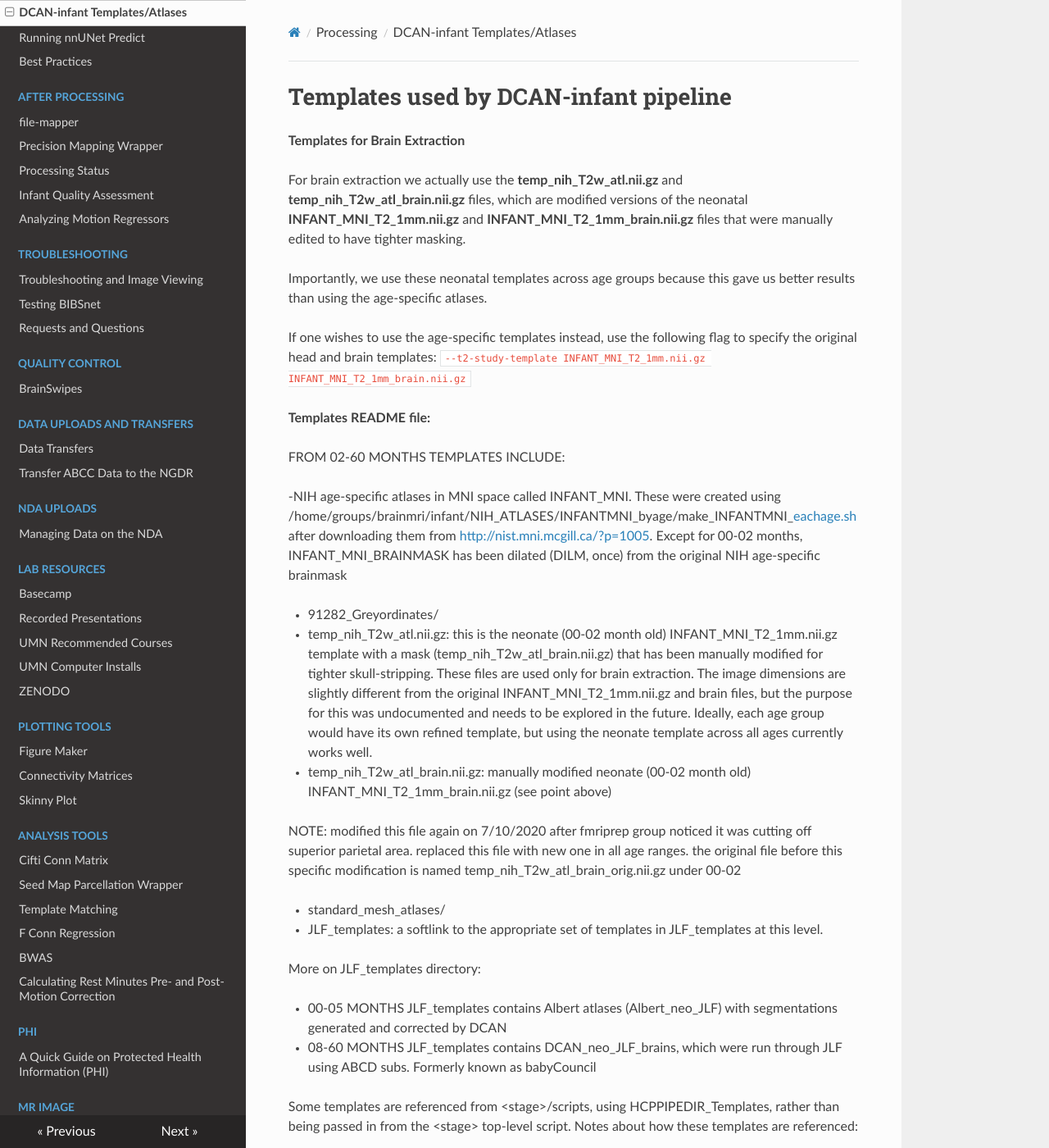
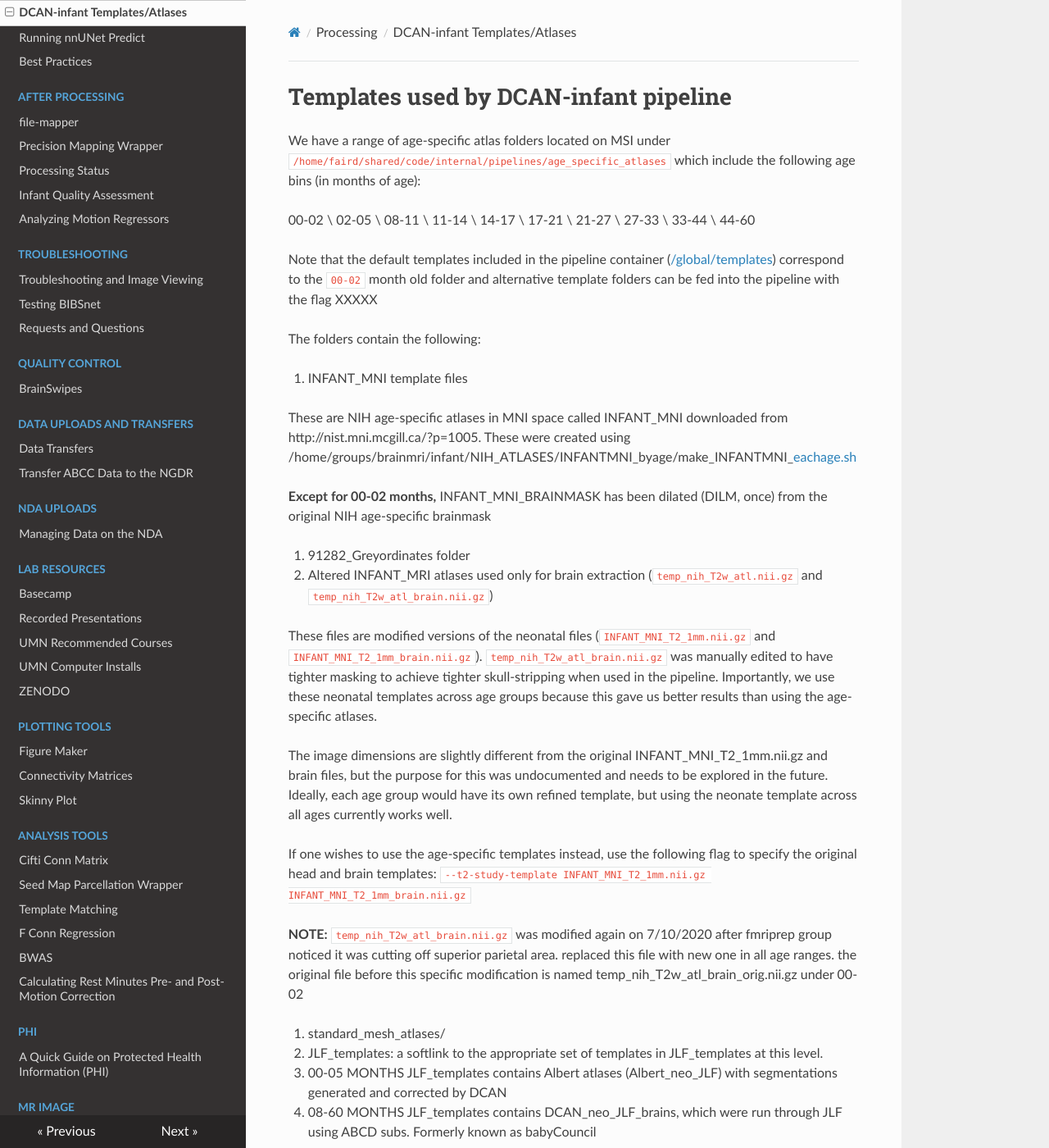
Before and after one commit to DCAN-Labs/cdni-brain, an MkDocs documentation site: the page built from docs/dcan-infant-templates.md, in a window 1280 px wide and 1400 px high. Shown: the whole window at 82% size. Built offline with MkDocs 1.6.1, drawn with Linux system fonts in a browser that asks for light colours; nearby versions of some CDN libraries; some of the changed text lies outside the part shown.

Commit message:
Update dcan-infant-templates.md

```diff
--- a/docs/dcan-infant-templates.md
+++ b/docs/dcan-infant-templates.md
@@ -1,35 +1,44 @@
 # Templates used by DCAN-infant pipeline
 
-**Templates for Brain Extraction**
+We have a range of age-specific atlas folders located on MSI under `/home/faird/shared/code/internal/pipelines/age_specific_atlases` which include the following age bins (in months of age):
 
-For brain extraction we actually use the **temp_nih_T2w_atl.nii.gz** and **temp_nih_T2w_atl_brain.nii.gz** files, which are modified versions of the neonatal **INFANT_MNI_T2_1mm.nii.gz** and **INFANT_MNI_T2_1mm_brain.nii.gz** files that were manually edited to have tighter masking.
+00-02 \
+02-05 \
+08-11 \
+11-14 \
+14-17 \
+17-21 \
+21-27 \
+27-33 \
+33-44 \
+44-60
 
+Note that the default templates included in the pipeline container ([/global/templates](https://github.com/DCAN-Labs/dcan-infant-pipeline/tree/main/global/templates)) correspond to the `00-02` month old folder and alternative template folders can be fed into the pipeline with the flag XXXXX
 
-Importantly, we use these neonatal templates across age groups because this gave us better results than using the age-specific atlases.
+The folders contain the following:
+
+1.  INFANT_MNI template files
+
+These are NIH age-specific atlases in MNI space called INFANT_MNI downloaded from http://nist.mni.mcgill.ca/?p=1005. These were created using /home/groups/brainmri/infant/NIH_ATLASES/INFANTMNI_byage/make_INFANTMNI_[eachage.sh](http://eachage.sh/)
+
+**Except for 00-02 months,** INFANT_MNI_BRAINMASK has been dilated (DILM, once) from the original NIH age-specific brainmask
+
+2.  91282_Greyordinates folder
+
+3.  Altered INFANT_MRI atlases used only for brain extraction (`temp_nih_T2w_atl.nii.gz` and `temp_nih_T2w_atl_brain.nii.gz`)
+
+These files are modified versions of the neonatal files (`INFANT_MNI_T2_1mm.nii.gz` and `INFANT_MNI_T2_1mm_brain.nii.gz`). `temp_nih_T2w_atl_brain.nii.gz` was manually edited to have tighter masking to achieve tighter skull-stripping when used in the pipeline. Importantly, we use these neonatal templates across age groups because this gave us better results than using the age-specific atlases.
+
+The image dimensions are slightly different from the original INFANT_MNI_T2_1mm.nii.gz and brain files, but the purpose for this was undocumented and needs to be explored in the future. Ideally, each age group would have its own refined template, but using the neonate template across all ages currently works well.
 
 If one wishes to use the age-specific templates instead, use the following flag to specify the original head and brain templates:
 `--t2-study-template INFANT_MNI_T2_1mm.nii.gz INFANT_MNI_T2_1mm_brain.nii.gz`
 
-**Templates README file:**
+**NOTE:** `temp_nih_T2w_atl_brain.nii.gz` was modified again on 7/10/2020 after fmriprep group noticed it was cutting off superior parietal area. replaced this file with new one in all age ranges. the original file before this specific modification is named temp_nih_T2w_atl_brain_orig.nii.gz under 00-02
 
+4. standard_mesh_atlases/
 
-FROM 02-60 MONTHS TEMPLATES INCLUDE:
-
--NIH age-specific atlases in MNI space called INFANT_MNI. These were created using /home/groups/brainmri/infant/NIH_ATLASES/INFANTMNI_byage/make_INFANTMNI_[eachage.sh](http://eachage.sh/) after downloading them from [http://nist.mni.mcgill.ca/?p=1005](http://nist.mni.mcgill.ca/?p=1005). Except for 00-02 months, INFANT_MNI_BRAINMASK has been dilated (DILM, once) from the original NIH age-specific brainmask
-
-- 91282_Greyordinates/
-
-- temp_nih_T2w_atl.nii.gz: this is the neonate (00-02 month old) INFANT_MNI_T2_1mm.nii.gz template with a mask (temp_nih_T2w_atl_brain.nii.gz) that has been manually modified for tighter skull-stripping. These files are used only for brain extraction. The image dimensions are slightly different from the original INFANT_MNI_T2_1mm.nii.gz and brain files, but the purpose for this was undocumented and needs to be explored in the future. Ideally, each age group would have its own refined template, but using the neonate template across all ages currently works well.
-
-- temp_nih_T2w_atl_brain.nii.gz: manually modified neonate (00-02 month old) INFANT_MNI_T2_1mm_brain.nii.gz (see point above)
-
-NOTE: modified this file again on 7/10/2020 after fmriprep group noticed it was cutting off superior parietal area. replaced this file with new one in all age ranges. the original file before this specific modification is named temp_nih_T2w_atl_brain_orig.nii.gz under 00-02
-
-- standard_mesh_atlases/
-
-- JLF_templates: a softlink to the appropriate set of templates in JLF_templates at this level.
-
-More on JLF_templates directory:
+5. JLF_templates: a softlink to the appropriate set of templates in JLF_templates at this level.
 
 - 00-05 MONTHS JLF_templates contains Albert atlases (Albert_neo_JLF) with segmentations generated and corrected by DCAN
 
@@ -37,8 +46,6 @@ More on JLF_templates directory:
 
 Some templates are referenced from &lt;stage>/scripts, using HCPPIPEDIR_Templates, rather than being passed in from the &lt;stage> top-level script. Notes about how these templates are referenced:
 
-
 * means_RB_all*: used in FreeSurfer/scripts. Don’t move or rename without changing hypernormalize.sh.
 * InfMNI_2AdultMNI_Step2.mat: used in fMRISurface/scripts. Don’t move or rename without changing SubcorticalAlign*.sh
 Note: INFANT_MNI_T1_2mm_brain_mask_dil.nii.gz does not exist for 00-02. Don’t worry, since the file is referenced by pipelines.py and sent to PreFreeSurfer, but is never actually used.
-PS: note that the **INFANT_MNI_T2_1mm.nii.gz** and **temp_nih_T2w_atl.nii.gz** files, while they hypothetically should be the same, have slightly different image dimensions. Unfortunately the purpose for this was not documented when these files were originally created and we still need to figure that out why this was done.
```
